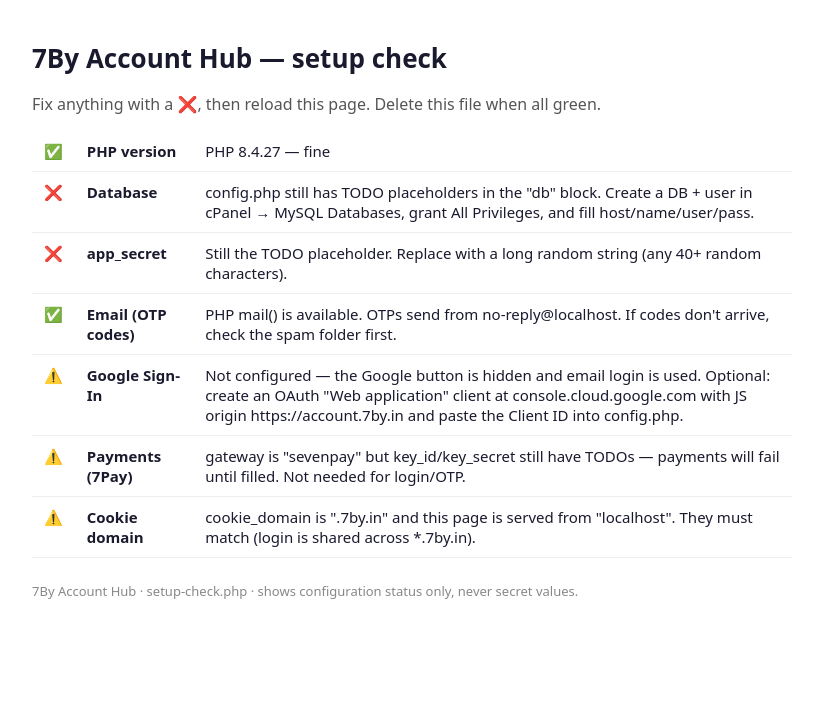
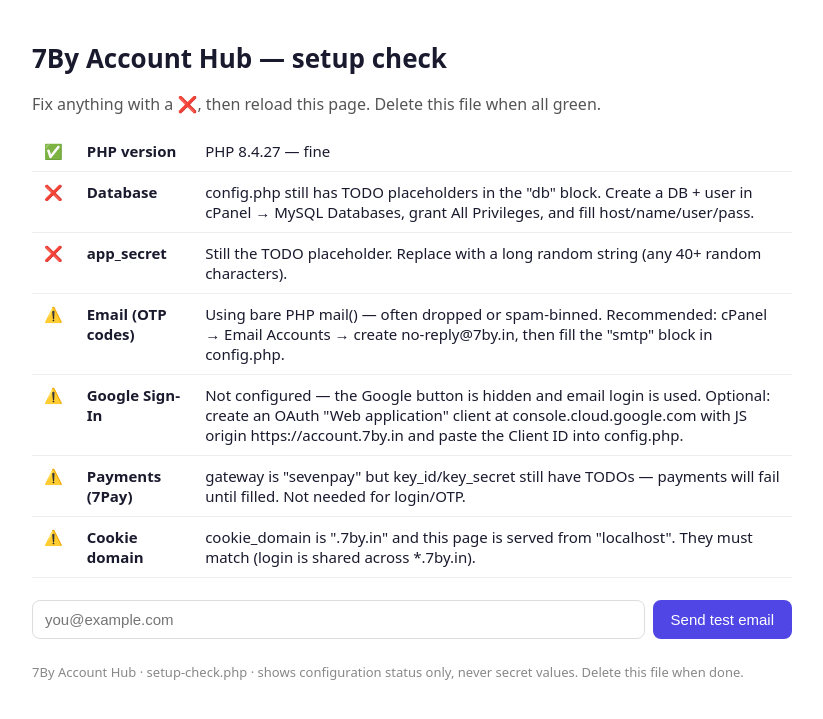
Before and after one commit to richardroberthackerworld-rgb/my-first-repo, a PHP site: page /setup-check.php in a window 1280 px wide. Shown: the top 719 px of the page, without its empty margins (228-1051 px from the left). Run offline with PHP 8.4, Linux system fonts and the light colour scheme.

Commit message:
Hub: reliable OTP email via SMTP mailbox + one-click delivery test
Bare PHP mail() is often dropped/spam-binned on shared hosts. Add a minimal
AUTH LOGIN SMTP client using a real cPanel mailbox (smtp block in config),
falling back to mail() when unconfigured. signup_start now reports send
failures instead of pretending success, and setup-check.php gains a
send-test-email form.

Co-Authored-By: Claude Fable 5 <noreply@anthropic.com>

```diff
--- a/account-hub/api.php
+++ b/account-hub/api.php
@@ -30,7 +30,8 @@ switch ($action) {
 		$exists = db()->prepare('SELECT id FROM users WHERE email = ?');
 		$exists->execute(array($email));
 		if ($exists->fetch()) fail('An account with this email already exists. Please sign in.');
-		issue_otp($email, 'signup', array('name' => $name, 'password_hash' => password_hash($pass, PASSWORD_DEFAULT)));
+		$sent = issue_otp($email, 'signup', array('name' => $name, 'password_hash' => password_hash($pass, PASSWORD_DEFAULT)));
+		if (!$sent) fail('Could not send the verification email. Site owner: configure the "smtp" block in config.php (see setup-check.php).', 502);
 		json_out(array('ok' => true));
 		break;
 	}
--- a/account-hub/config.php
+++ b/account-hub/config.php
@@ -20,6 +20,23 @@ return array(
 	'app_secret'    => 'TODO_change_this_to_a_long_random_string',
 	// Cookie domain so login is shared across every *.7by.in tool.
 	'cookie_domain' => '.7by.in',
+
+	// ---- Email (OTP codes) ----
+	// RECOMMENDED: send through a real mailbox so codes actually arrive.
+	// 1. cPanel → Email Accounts → Create (e.g. no-reply@7by.in), note the password.
+	// 2. Fill the four values below. host is usually 'localhost' on the same
+	//    cPanel server (or 'mail.7by.in'); port 465 with 'ssl'.
+	// Leave user as TODO to fall back to plain PHP mail() (often lands in spam
+	// or is silently dropped by the host).
+	'smtp' => array(
+		'host'   => 'localhost',
+		'port'   => 465,
+		'secure' => 'ssl',                 // 'ssl' (port 465) or 'tls' (port 587)
+		'user'   => 'TODO_no-reply@7by.in', // full mailbox address
+		'pass'   => 'TODO_mailbox_password',
+	),
+	// From address shown to users. Should match the SMTP mailbox.
+	'mail_from' => 'no-reply@7by.in',
 
 	// ---- Which tool sites may call this hub (CORS). Add every tool subdomain. ----
 	'allowed_origins' => array(
--- a/account-hub/lib.php
+++ b/account-hub/lib.php
@@ -84,7 +84,69 @@ function mail_from() {
 	return 'no-reply@' . $host;
 }
 
+/**
+ * Minimal SMTP client (AUTH LOGIN) — sends through a real cPanel mailbox so
+ * OTP emails actually arrive instead of being dropped/spam-binned like the
+ * host's bare mail(). Returns true on a 250 after DATA, false otherwise.
+ */
+function smtp_send($to, $subject, $html) {
+	global $CFG;
+	$s = $CFG['smtp'];
+	$from = mail_from();
+	$remote = ($s['secure'] === 'ssl' ? 'ssl://' : 'tcp://') . $s['host'] . ':' . (int)$s['port'];
+	$ctx = stream_context_create(array('ssl' => array('verify_peer' => false, 'verify_peer_name' => false)));
+	$fp = @stream_socket_client($remote, $errno, $errstr, 12, STREAM_CLIENT_CONNECT, $ctx);
+	if (!$fp) { error_log('[7by-hub] SMTP connect failed: ' . $errstr); return false; }
+	stream_set_timeout($fp, 12);
+
+	$read = function () use ($fp) {
+		$out = '';
+		while (($line = fgets($fp, 515)) !== false) {
+			$out .= $line;
+			if (strlen($line) < 4 || $line[3] !== '-') break; // last line of a multiline reply
+		}
+		return $out;
+	};
+	$say = function ($cmd, $expect) use ($fp, $read) {
+		fwrite($fp, $cmd . "\r\n");
+		$r = $read();
+		if ((int)substr($r, 0, 3) !== $expect) { error_log('[7by-hub] SMTP "' . substr($cmd, 0, 12) . '…" got: ' . trim($r)); return false; }
+		return true;
+	};
+
+	$hostname = isset($_SERVER['HTTP_HOST']) ? preg_replace('/[^a-zA-Z0-9.\-]/', '', $_SERVER['HTTP_HOST']) : 'localhost';
+	if ((int)substr($read(), 0, 3) !== 220) { fclose($fp); return false; } // banner
+	if (!$say('EHLO ' . $hostname, 250)) { fclose($fp); return false; }
+	if ($s['secure'] === 'tls') {
+		if (!$say('STARTTLS', 220)) { fclose($fp); return false; }
+		if (!@stream_socket_enable_crypto($fp, true, STREAM_CRYPTO_METHOD_TLS_CLIENT)) { fclose($fp); return false; }
+		if (!$say('EHLO ' . $hostname, 250)) { fclose($fp); return false; }
+	}
+	if (!$say('AUTH LOGIN', 334) || !$say(base64_encode($s['user']), 334) || !$say(base64_encode($s['pass']), 235)) { fclose($fp); return false; }
+	if (!$say('MAIL FROM:<' . $s['user'] . '>', 250)) { fclose($fp); return false; }
+	if (!$say('RCPT TO:<' . $to . '>', 250)) { fclose($fp); return false; }
+	if (!$say('DATA', 354)) { fclose($fp); return false; }
+
+	$headers  = 'From: 7By <' . $from . ">\r\n";
+	$headers .= 'Reply-To: ' . $from . "\r\n";
+	$headers .= 'To: <' . $to . ">\r\n";
+	$headers .= 'Subject: ' . preg_replace('/[\r\n]/', ' ', $subject) . "\r\n";
+	$headers .= 'Date: ' . date('r') . "\r\n";
+	$headers .= 'Message-ID: <' . bin2hex(random_bytes(12)) . '@' . preg_replace('/^.*@/', '', $from) . ">\r\n";
+	$headers .= "MIME-Version: 1.0\r\nContent-Type: text/html; charset=UTF-8\r\n";
+	$body = preg_replace('/^\./m', '..', $html); // dot-stuffing
+	$ok = $say($headers . "\r\n" . $body . "\r\n.", 250);
+	fwrite($fp, "QUIT\r\n");
+	fclose($fp);
+	return $ok;
+}
+
 function send_email($to, $subject, $html) {
+	global $CFG;
+	// Prefer authenticated SMTP when configured; fall back to bare mail().
+	if (!empty($CFG['smtp']['user']) && strpos($CFG['smtp']['user'], 'TODO') !== 0) {
+		return smtp_send($to, $subject, $html);
+	}
 	$from = mail_from();
 	$headers  = 'From: 7By <' . $from . ">\r\n";
 	$headers .= 'Reply-To: ' . $from . "\r\n";
@@ -93,7 +155,8 @@ function send_email($to, $subject, $html) {
 	return @mail($to, $subject, $html, $headers);
 }
 
-// Create a fresh OTP for this email+purpose (replaces any previous one) and email it.
+// Create a fresh OTP for this email+purpose (replaces any previous one) and
+// email it. Returns whether the email was actually accepted for delivery.
 function issue_otp($email, $purpose, $data = null) {
 	$code = gen_otp();
 	db()->prepare('DELETE FROM otps WHERE email = ? AND purpose = ?')->execute(array($email, $purpose));
@@ -106,8 +169,7 @@ function issue_otp($email, $purpose, $data = null) {
 		. '<p style="font-size:32px;font-weight:bold;letter-spacing:6px">' . $code . '</p>'
 		. '<p style="color:#666">This code expires in 10 minutes. If you didn\'t request it, you can ignore this email.</p>'
 		. '</div>';
-	send_email($email, $title . ' — code ' . $code, $html);
-	return $code;
+	return (bool)send_email($email, $title . ' — code ' . $code, $html);
 }
 
 // Return the OTP row if a valid, unexpired code matches; else null.
--- a/account-hub/setup-check.php
+++ b/account-hub/setup-check.php
@@ -5,7 +5,7 @@
  * which config values still need attention. Shows statuses only, never secrets.
  * You can delete this file once everything is green.
  */
-$CFG = require __DIR__ . '/config.php';
+require __DIR__ . '/lib.php'; // defines send_email/smtp_send and loads $CFG
 
 function row($name, $ok, $detail) {
 	$icon = $ok === true ? '✅' : ($ok === 'warn' ? '⚠️' : '❌');
@@ -19,7 +19,18 @@ echo '<!doctype html><html><head><meta charset="utf-8"><title>7By Hub — setup
 table{border-collapse:collapse;width:100%}td{padding:10px 12px;border-bottom:1px solid #eee;font-size:15px;vertical-align:top}
 h1{font-size:26px}p{color:#555}.foot{margin-top:24px;font-size:13px;color:#888}</style>
 </head><body><h1>7By Account Hub — setup check</h1>
-<p>Fix anything with a ❌, then reload this page. Delete this file when all green.</p><table>';
+<p>Fix anything with a ❌, then reload this page. Delete this file when all green.</p>';
+
+/* One-click email delivery test: /setup-check.php?testmail=you@example.com */
+if (!empty($_GET['testmail']) && filter_var($_GET['testmail'], FILTER_VALIDATE_EMAIL)) {
+	$t = $_GET['testmail'];
+	$ok = send_email($t, '7By test email', '<p>If you can read this, email sending on account.7by.in works. 🎉</p>');
+	echo '<p style="padding:12px 16px;border-radius:8px;background:' . ($ok ? '#e7f8ef' : '#fdeaea') . '">'
+		. ($ok ? '✅ Test email accepted for delivery to <b>' : '❌ Sending failed to <b>') . htmlspecialchars($t)
+		. '</b>.' . ($ok ? ' Check the inbox (and spam folder).' : ' Check the smtp block in config.php — host/port/user/password.') . '</p>';
+}
+
+echo '<table>';
 
 /* PHP */
 row('PHP version', version_compare(PHP_VERSION, '7.4', '>='), 'PHP ' . PHP_VERSION . (version_compare(PHP_VERSION, '7.4', '>=') ? ' — fine' : ' — too old, pick PHP 8.x in cPanel MultiPHP Manager'));
@@ -47,9 +58,12 @@ row('app_secret', !is_todo($CFG['app_secret']), is_todo($CFG['app_secret'])
 	: 'Set.');
 
 /* Email */
-row('Email (OTP codes)', function_exists('mail') ? true : false, function_exists('mail')
-	? 'PHP mail() is available. OTPs send from ' . (isset($CFG['mail_from']) && $CFG['mail_from'] ? $CFG['mail_from'] : 'no-reply@' . (isset($_SERVER['HTTP_HOST']) ? preg_replace('/^www\./', '', $_SERVER['HTTP_HOST']) : '7by.in')) . '. If codes don\'t arrive, check the spam folder first.'
-	: 'mail() is disabled on this host — ask your hosting provider.');
+$smtpConfigured = !empty($CFG['smtp']['user']) && !is_todo($CFG['smtp']['user']);
+if ($smtpConfigured) {
+	row('Email (OTP codes)', true, 'SMTP configured: ' . $CFG['smtp']['user'] . ' via ' . $CFG['smtp']['host'] . ':' . $CFG['smtp']['port'] . '. Use the test form below to confirm delivery.');
+} else {
+	row('Email (OTP codes)', 'warn', 'Using bare PHP mail() — often dropped or spam-binned. Recommended: cPanel → Email Accounts → create no-reply@7by.in, then fill the "smtp" block in config.php.');
+}
 
 /* Google */
 row('Google Sign-In', is_todo($CFG['google']['client_id']) ? 'warn' : true, is_todo($CFG['google']['client_id'])
@@ -73,4 +87,9 @@ $cd = $CFG['cookie_domain'];
 row('Cookie domain', ($host === '' || substr($host, -strlen(trim($cd, '.'))) === trim($cd, '.')) ? true : 'warn',
 	'cookie_domain is "' . $cd . '"' . ($host ? ' and this page is served from "' . $host . '"' : '') . '. They must match (login is shared across *.7by.in).');
 
-echo '</table><p class="foot">7By Account Hub · setup-check.php · shows configuration status only, never secret values.</p></body></html>';
+echo '</table>
+<form method="get" style="margin-top:22px;display:flex;gap:8px">
+	<input name="testmail" type="email" required placeholder="you@example.com" style="flex:1;padding:10px 12px;border:1px solid #ddd;border-radius:8px;font-size:15px">
+	<button style="padding:10px 18px;border:0;border-radius:8px;background:#4f46e5;color:#fff;font-size:15px;cursor:pointer">Send test email</button>
+</form>
+<p class="foot">7By Account Hub · setup-check.php · shows configuration status only, never secret values. Delete this file when done.</p></body></html>';
```
